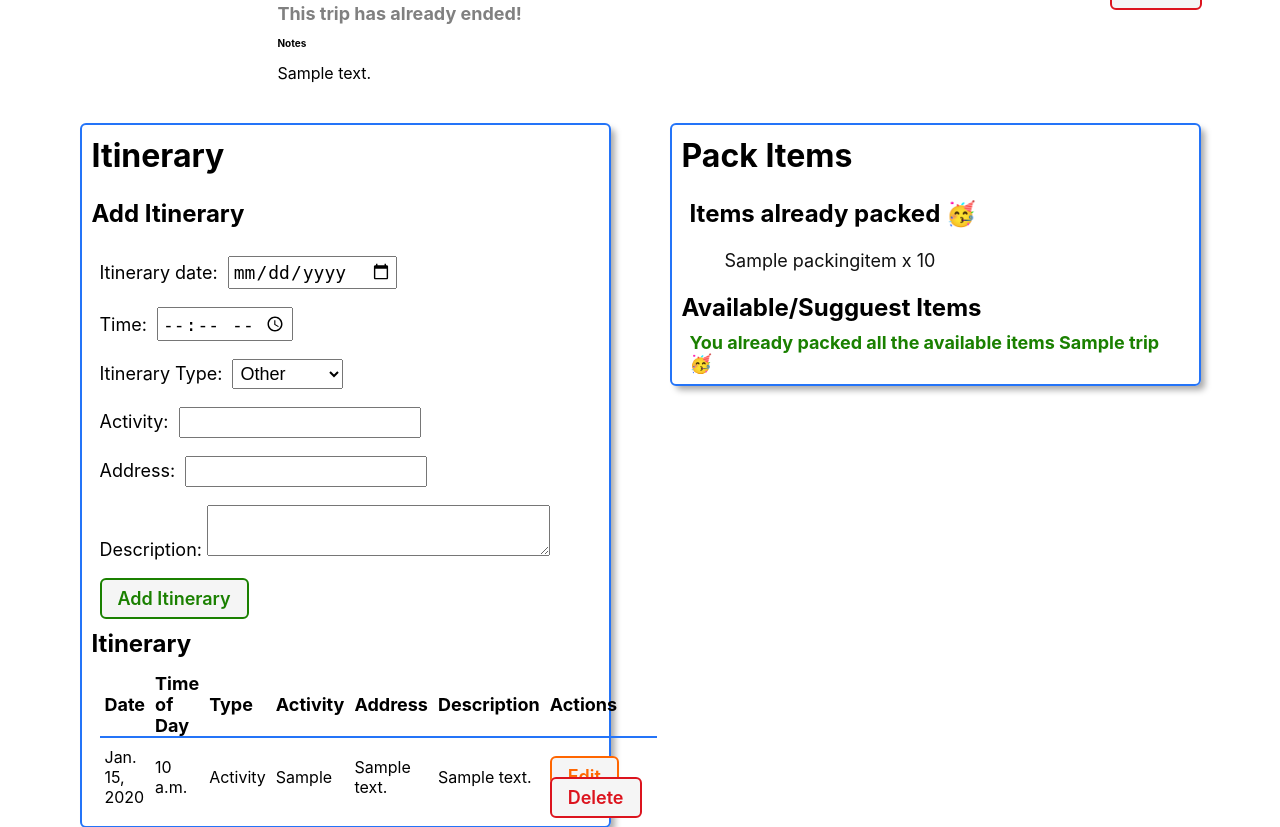
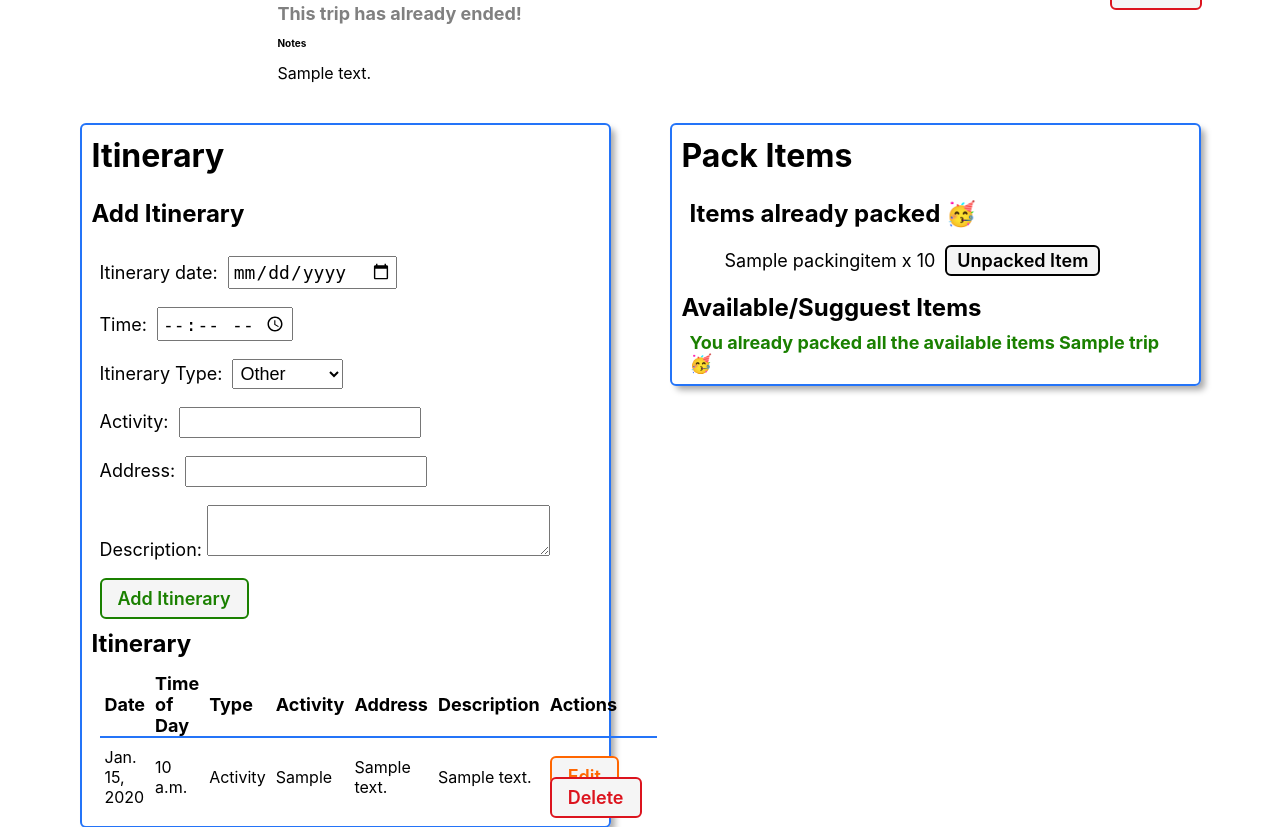
Before and after one commit to michellejtan/explo-travel-planner, a Django app: page /trips/1/ in a window 1280 px wide. Shown: the part 239-1066 px from the top of the page. Run offline with Django 5.2, Linux system fonts and the light colour scheme; tables that the repository leaves empty hold one stand-in row (values such as "Sample post").

Commit message:
wip: add unpack a item form

```diff
--- a/travel/templates/trips/detail.html
+++ b/travel/templates/trips/detail.html
@@ -124,9 +124,11 @@
           {% for item in trip.packing_items.all %}
             <div class="packitem-container">
               <div class="color-block" style="background-color: {{ toy.color }}"></div>
-              <a href="{% url 'trip-detail' item.id %}">
                 <p>{{ item.name }} x {{ item.quantity }}</p>
-              </a>
+              <form action="{% url 'remove-packitem' trip.id item.id %}" method="post">
+                {% csrf_token %}
+                <button type="submit" class="btn btn-danger">Unpacked Item</button>
+              </form>
             </div>
           {% endfor %}
         {% else %}
```
